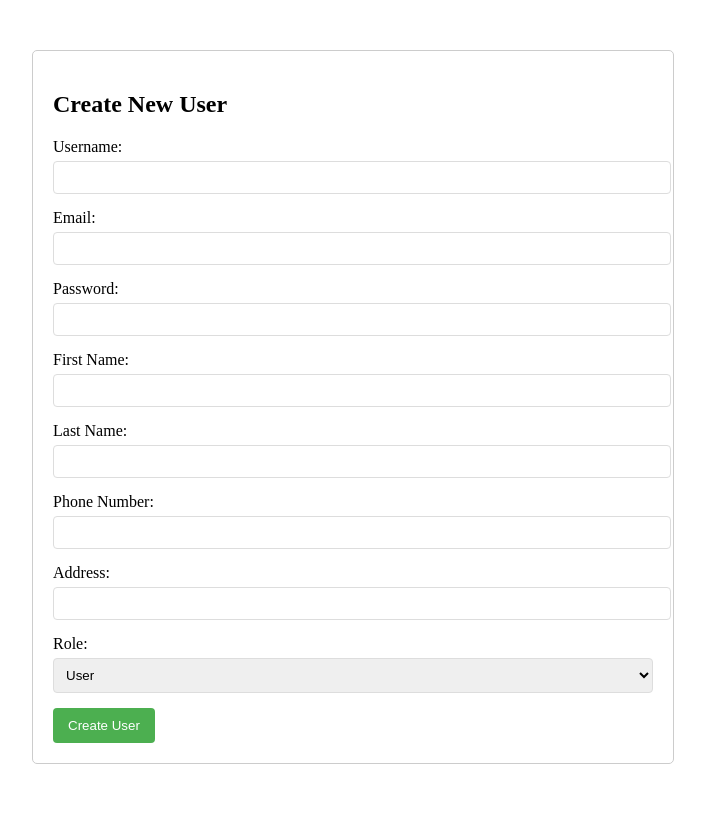
After one commit to Fahad8826/backupIOT, a Django app: page /users/create/ in a window 1280 px wide. The commit adds this page. Shown: the whole page, without its empty margins (287-992 px from the left). Run offline with Django 4.2, Linux system fonts and the light colour scheme; parts of the project's set-up code (start-up, migrations or seed data) failed here and were passed over.

Commit message:
06/04/25

```diff
--- /dev/null
+++ b/accounts/templates/user_create.html
@@ -0,0 +1,147 @@
+<!DOCTYPE html>
+<html lang="en">
+<head>
+    <meta charset="UTF-8">
+    <meta name="viewport" content="width=device-width, initial-scale=1.0">
+    <title>Create New User</title>
+    <style>
+        .container {
+            max-width: 600px;
+            margin: 50px auto;
+            padding: 20px;
+            border: 1px solid #ccc;
+            border-radius: 5px;
+        }
+        .form-group {
+            margin-bottom: 15px;
+        }
+        label {
+            display: block;
+            margin-bottom: 5px;
+        }
+        input, select {
+            width: 100%;
+            padding: 8px;
+            border: 1px solid #ddd;
+            border-radius: 4px;
+        }
+        button {
+            background-color: #4CAF50;
+            color: white;
+            padding: 10px 15px;
+            border: none;
+            border-radius: 4px;
+            cursor: pointer;
+        }
+        .error-message {
+            color: red;
+            display: none;
+        }
+        .success-message {
+            color: green;
+            display: none;
+        }
+    </style>
+</head>
+<body>
+    <div class="container">
+        <h2>Create New User</h2>
+        <form id="userCreateForm">
+            {% csrf_token %}
+            <div class="form-group">
+                <label for="username">Username:</label>
+                <input type="text" id="username" name="username" required>
+            </div>
+            <div class="form-group">
+                <label for="email">Email:</label>
+                <input type="email" id="email" name="email" required>
+            </div>
+            <div class="form-group">
+                <label for="password">Password:</label>
+                <input type="password" id="password" name="password" required>
+            </div>
+            <div class="form-group">
+                <label for="first_name">First Name:</label>
+                <input type="text" id="first_name" name="first_name">
+            </div>
+            <div class="form-group">
+                <label for="last_name">Last Name:</label>
+                <input type="text" id="last_name" name="last_name">
+            </div>
+            <div class="form-group">
+                <label for="phone_number">Phone Number:</label>
+                <input type="tel" id="phone_number" name="phone_number">
+            </div>
+            <div class="form-group">
+                <label for="address">Address:</label>
+                <input type="text" id="address" name="address">
+            </div>
+            <div class="form-group">
+                <label for="role">Role:</label>
+                <select id="role" name="role">
+                    <option value="user">User</option>
+                    <option value="admin">Admin</option>
+                </select>
+            </div>
+            <button type="submit">Create User</button>
+            <div class="error-message" id="errorMessage"></div>
+            <div class="success-message" id="successMessage"></div>
+        </form>
+    </div>
+
+    <script>
+        document.getElementById('userCreateForm').addEventListener('submit', async function(e) {
+            e.preventDefault();
+
+            const formData = {
+                username: document.getElementById('username').value,
+                email: document.getElementById('email').value,
+                password: document.getElementById('password').value,
+                first_name: document.getElementById('first_name').value,
+                last_name: document.getElementById('last_name').value,
+                phone_number: document.getElementById('phone_number').value,
+                address: document.getElementById('address').value,
+                role: document.getElementById('role').value
+            };
+
+            const token = localStorage.getItem('token');
+            const errorMessage = document.getElementById('errorMessage');
+            const successMessage = document.getElementById('successMessage');
+            const csrfToken = document.querySelector('[name=csrfmiddlewaretoken]').value;
+
+            try {
+                const response = await fetch('/users/', {
+                    method: 'POST',
+                    headers: {
+                        'Content-Type': 'application/json',
+
+                        'X-CSRFToken': csrfToken
+                    },
+                    body: JSON.stringify(formData)
+                });
+
+                const data = await response.json();
+
+                if (response.ok) {
+                    errorMessage.style.display = 'none';
+                    successMessage.textContent = data.message || 'User created successfully';
+                    successMessage.style.display = 'block';
+                    this.reset();
+                    setTimeout(() => {
+                        successMessage.style.display = 'none';
+                    }, 3000);
+                } else {
+                    successMessage.style.display = 'none';
+                    errorMessage.textContent = data.error || Object.values(data)[0] || 'Error creating user';
+                    errorMessage.style.display = 'block';
+                }
+            } catch (error) {
+                console.error('Error:', error);
+                successMessage.style.display = 'none';
+                errorMessage.textContent = 'Network error occurred. Please try again.';
+                errorMessage.style.display = 'block';
+            }
+        });
+    </script>
+</body>
+</html>
--- a/accounts/urls.py
+++ b/accounts/urls.py
@@ -5,14 +5,14 @@ from rest_framework.authtoken.views import obtain_auth_token
 
 from .views import HomeView, admin_login_page, admin_dashboard_page, UserListCreateView, \
     UserRetrieveUpdateDestroyView, user_management_ui, UserLoginView, UserLogoutView, AdminLoginView, AdminSignupView, \
-    SuperAdminSignupView, admin_signup_page, UserProfileView
+     admin_signup_page, UserProfileView,  user_create_page
 
 urlpatterns = [
 
 
     path('api/admin/login/', AdminLoginView.as_view(), name='admin-login'),
     path('api/admin/home/', HomeView.as_view(), name='admin-home'),
-    path('adminpage/', admin_login_page, name='admin-login-page'),
+    path('', admin_login_page, name='admin-login-page'),
     path('admin-dashboard/', admin_dashboard_page, name='admin-dashboard-page'),
 
     path('users/', UserListCreateView.as_view(), name='user-list'),
@@ -22,8 +22,12 @@ urlpatterns = [
 
 
     path('api/admin/signup/', AdminSignupView.as_view(), name='admin-signup'),
-    path('api/admin/super-signup/', SuperAdminSignupView.as_view(), name='super-admin-signup'),
+
     path('admin-signup/', admin_signup_page, name='admin-signup-page'),
+
+
+
+    path('users/create/', user_create_page, name='user-create-page'),
 
     # -------------user auth flutter---------------------
     path("login/", UserLoginView.as_view(), name="user-login"),
--- a/accounts/views.py
+++ b/accounts/views.py
@@ -1,8 +1,6 @@
 # views.py
 from django.contrib.auth.decorators import login_required, user_passes_test
 from django.shortcuts import render
-from django.utils.decorators import method_decorator
-from django.views.decorators.csrf import ensure_csrf_cookie
 
 # views.py
 from rest_framework import status, generics
@@ -225,90 +223,47 @@ class AdminSignupView(APIView):
             }, status=status.HTTP_500_INTERNAL_SERVER_ERROR)
 
 
-# Super Admin signup view (first admin creation with master password)
-class SuperAdminSignupView(APIView):
-    permission_classes = [AllowAny]  # Anyone can access this endpoint
-
-    def post(self, request, *args, **kwargs):
-        email = request.data.get('email')
-        password = request.data.get('password')
-        master_password = request.data.get('master_password')
-        username = request.data.get('username')
-
-        # Check master password (should be stored securely in settings or environment)
-        MASTER_PASSWORD = getattr(settings, 'MASTER_ADMIN_PASSWORD', 'master_secret_password')
-
-        if master_password != MASTER_PASSWORD:
-            return Response({
-                'error': 'Invalid master password'
-            }, status=status.HTTP_401_UNAUTHORIZED)
-
-        # Check if any admin already exists
-        if User.objects.filter(is_superuser=True).exists():
-            return Response({
-                'error': 'Super admin already exists. Use regular admin signup.'
-            }, status=status.HTTP_400_BAD_REQUEST)
-
-        # Create first super admin
-        try:
-            # Handle both username-based and email-based User models
-            if hasattr(User, 'username') and User._meta.get_field('username').unique:
-                if not username:
-                    username = email.split('@')[0]
-
-                admin_user = User.objects.create(
-                    username=username,
-                    email=email,
-                    is_staff=True,
-                    is_superuser=True
-                )
-            else:
-                admin_user = User.objects.create(
-                    email=email,
-                    is_staff=True,
-                    is_superuser=True
-                )
-
-            if hasattr(admin_user, 'role'):
-                admin_user.role = 'admin'
-
-            admin_user.set_password(password)
-            admin_user.save()
-
-            token, created = Token.objects.get_or_create(user=admin_user)
-
-            return Response({
-                'message': 'Super admin created successfully',
-                'email': email,
-                'token': token.key
-            }, status=status.HTTP_201_CREATED)
-
-        except Exception as e:
-            return Response({
-                'error': str(e)
-            }, status=status.HTTP_500_INTERNAL_SERVER_ERROR)
+def admin_signup_page(request):
+    return render(request, 'admin_signup.html', )
+# ---------------------------------------User CRUD Orignial ADMIN------------------------------------
 
 
-# Template view for admin signup page
-@ensure_csrf_cookie
-def admin_signup_page(request):
-    # Check if user is already authenticated as admin
-    is_admin = request.user.is_authenticated and request.user.is_staff
-    # Check if any admin exists
-    admin_exists = User.objects.filter(is_superuser=True).exists()
+from rest_framework import generics, status
+from rest_framework.permissions import AllowAny  # Changed from IsAdminUser
+from rest_framework.response import Response
+from django.contrib.auth import get_user_model
+from rest_framework.authtoken.models import Token
+from .serializers import UserSerializer
 
-    context = {
-        'is_admin': is_admin,
-        'admin_exists': admin_exists
-    }
-
-    return render(request, 'admin_signup.html', context)
-# ---------------------------------------User CRUD Orignial ADMIN------------------------------------
+User = get_user_model()
 
 
 class UserListCreateView(generics.ListCreateAPIView):
     queryset = User.objects.all()
     serializer_class = UserSerializer
+    permission_classes = [AllowAny]  # Allow anyone to create users
+
+    def perform_create(self, serializer):
+        user = serializer.save()
+        Token.objects.get_or_create(user=user)  # Still create a token for the new user
+
+    def create(self, request, *args, **kwargs):
+        serializer = self.get_serializer(data=request.data)
+        if not serializer.is_valid():
+            return Response(serializer.errors, status=status.HTTP_400_BAD_REQUEST)
+
+        self.perform_create(serializer)
+        token, _ = Token.objects.get_or_create(user=serializer.instance)
+
+        response_data = {
+            'message': 'User created successfully',
+            'user_id': serializer.instance.id,
+            'email': serializer.instance.email,
+            'username': serializer.instance.username,
+            'role': serializer.instance.role,
+            'token': token.key
+        }
+        return Response(response_data, status=status.HTTP_201_CREATED)
 
 class UserRetrieveUpdateDestroyView(generics.RetrieveUpdateDestroyAPIView):
     queryset = User.objects.all()
@@ -317,6 +272,15 @@ class UserRetrieveUpdateDestroyView(generics.RetrieveUpdateDestroyAPIView):
 def user_management_ui(request):
     # Render the HTML template
     return render(request, 'users_managment.html')
+
+
+# Add the template view for the user creation page
+
+def user_create_page(request):
+    return render(request, 'user_create.html')
+
+
+
 
 # -------------------------------USER SIDE API----------------------------------------
 
```
Also changed, not shown: accounts/templates/admin_login.html (+9 -0 lines), accounts/templates/home.html (+2 -8 lines), static/css/styles.css (+79 -11 lines), static/js/scripts.js (+60 -38 lines).
